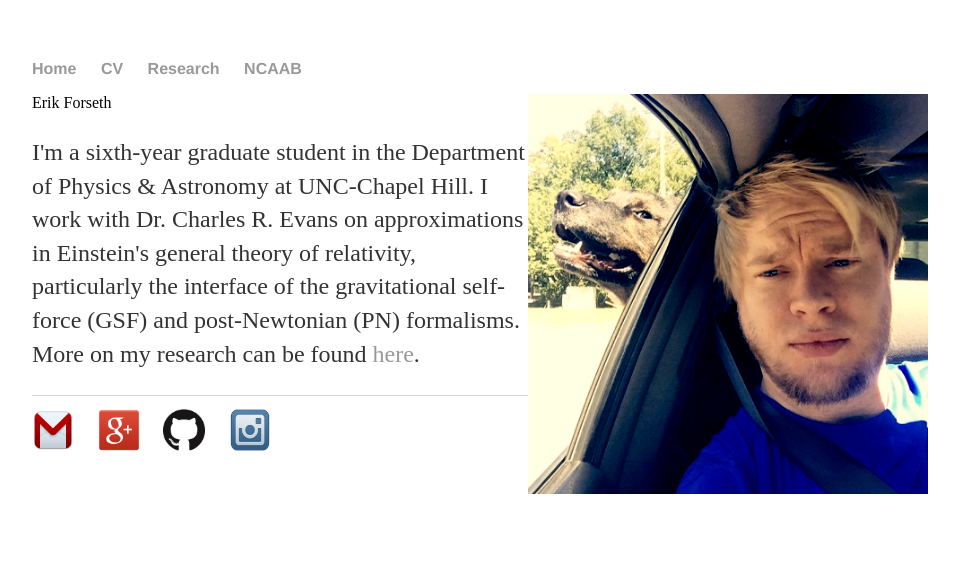
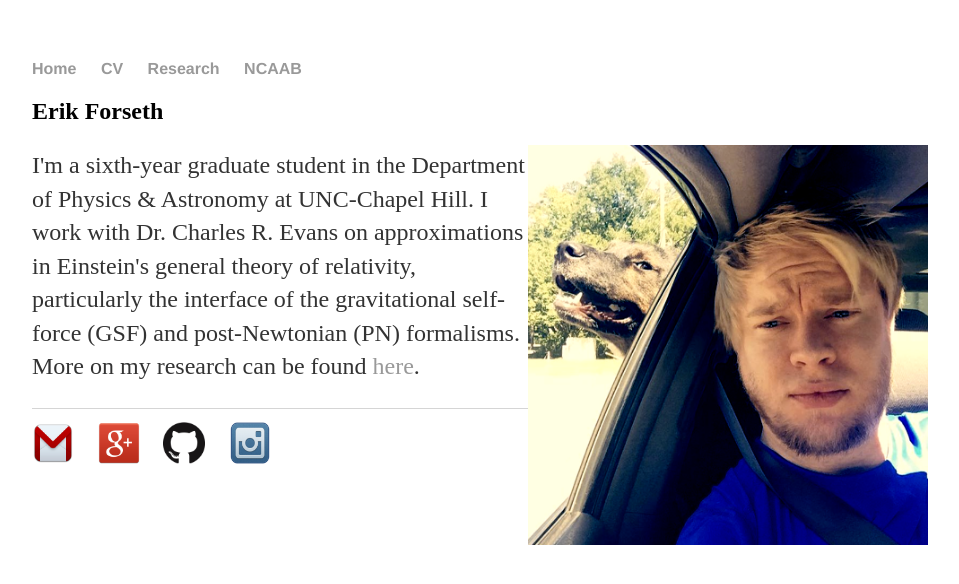
Before and after one commit to erikrforseth/erikrforseth.github.io, a Jekyll site: the page built from index.html, in a window 1280 px wide. Shown: the top 584 px of the page, without its empty margins (160-1119 px from the left). Built offline with Jekyll 4.4.1, drawn with Linux system fonts in a browser that asks for light colours.

Commit message:
Formatting.

```diff
--- a/index.html
+++ b/index.html
@@ -5,7 +5,7 @@ title: Erik Forseth
 <div class="blurb">
 
   <div itemscope itemtype="http://schema.org/Person">
-    <span itemprop="name">Erik Forseth</span>
+    <span itemprop="name"><h2>Erik Forseth</h2></span>
       <img itemprop="image" src="/images/profile3.png" alt="Me" style="width:400px;height:400px;" align="right">
   </div>
 
```
